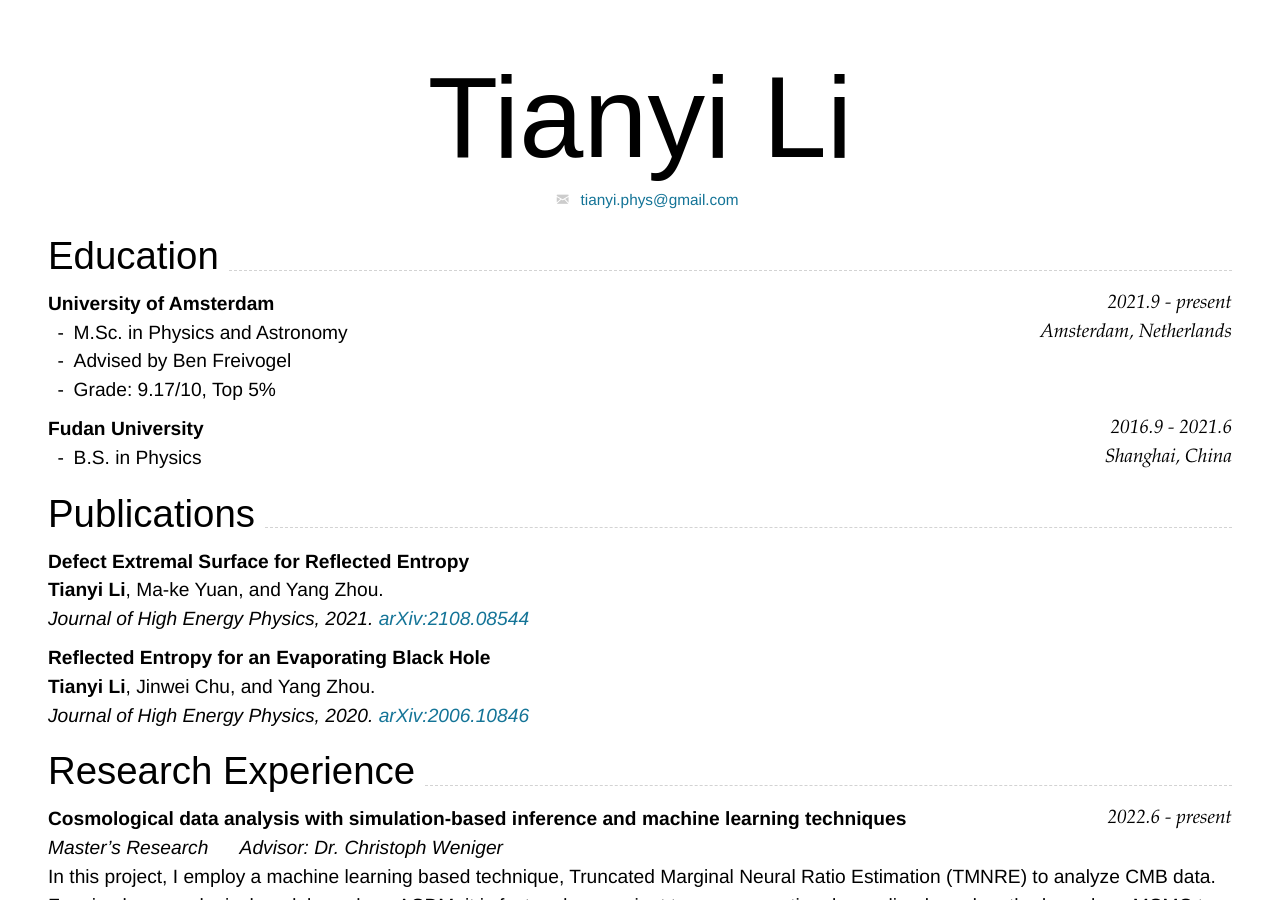
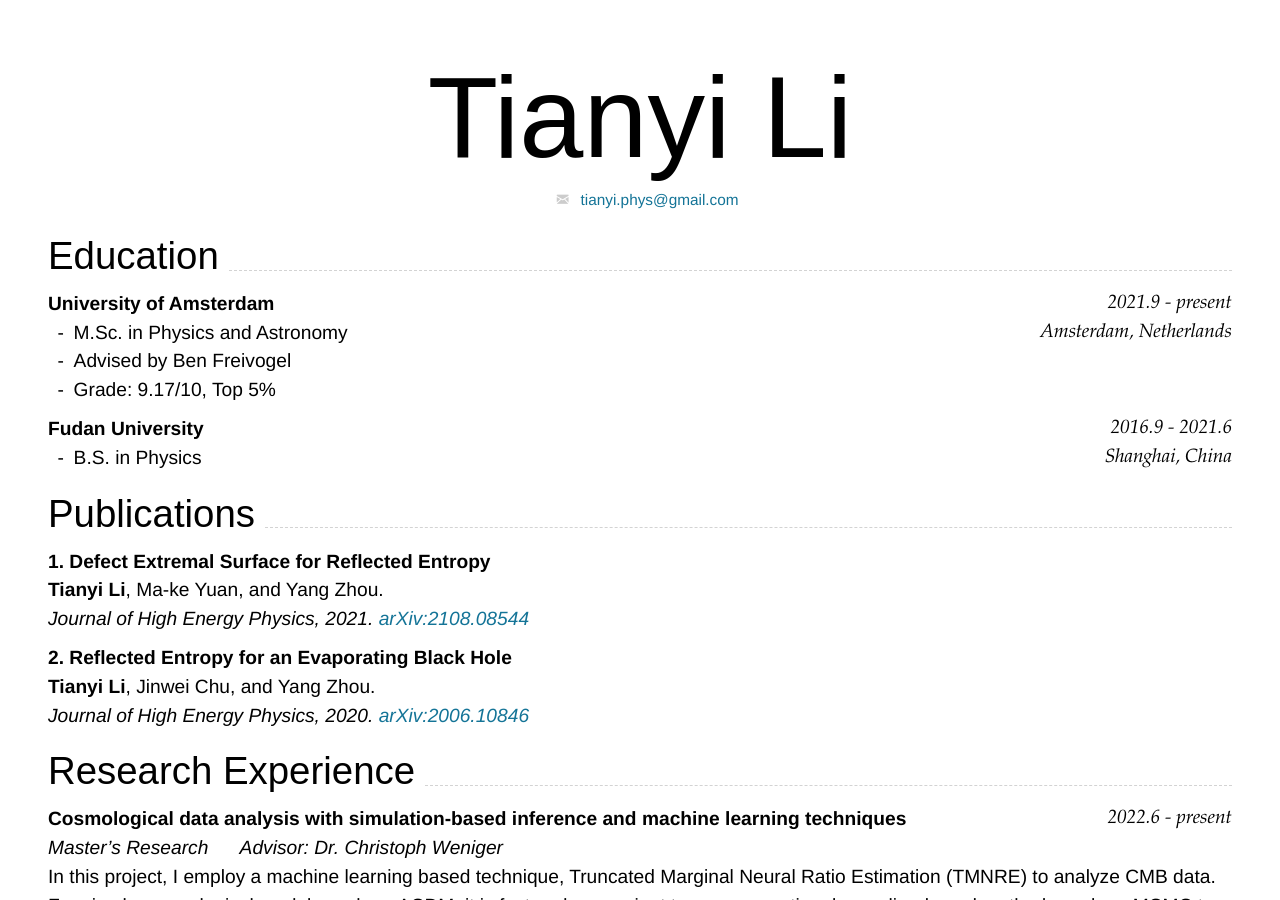
Before and after one commit to tianyi-phy/cv, a Jekyll site: the page built from index.md, in a window 1280 px wide and 900 px high. Built offline with Jekyll 4.4.1, drawn with Linux system fonts in a browser that asks for light colours; nearby versions of some CDN libraries.

Commit message:
Update index.md

```diff
--- a/index.md
+++ b/index.md
@@ -41,12 +41,12 @@ Shanghai, China
 
 ## Publications
 
-### **Defect Extremal Surface for Reflected Entropy**
+### **1. Defect Extremal Surface for Reflected Entropy**
 **Tianyi Li**, Ma-ke Yuan, and Yang Zhou.<br>
 _Journal of High Energy Physics, 2021. [arXiv:2108.08544](https://arxiv.org/pdf/2108.08544.pdf)_ <br>
 
 
-### **Reflected Entropy for an Evaporating Black Hole**
+### **2. Reflected Entropy for an Evaporating Black Hole**
 **Tianyi Li**, Jinwei Chu, and Yang Zhou.<br>
 _Journal of High Energy Physics, 2020. [arXiv:2006.10846](https://arxiv.org/pdf/2006.10846.pdf)_ <br>
 
```
